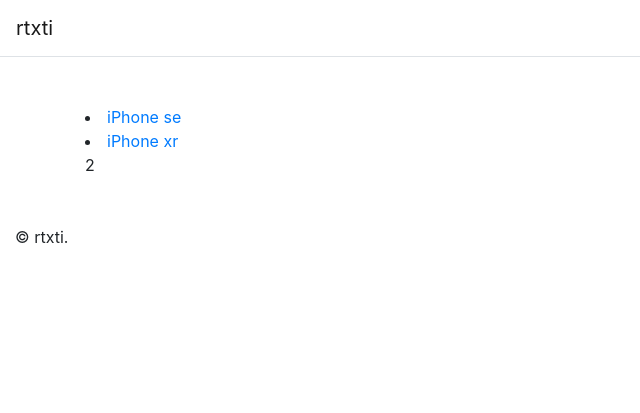
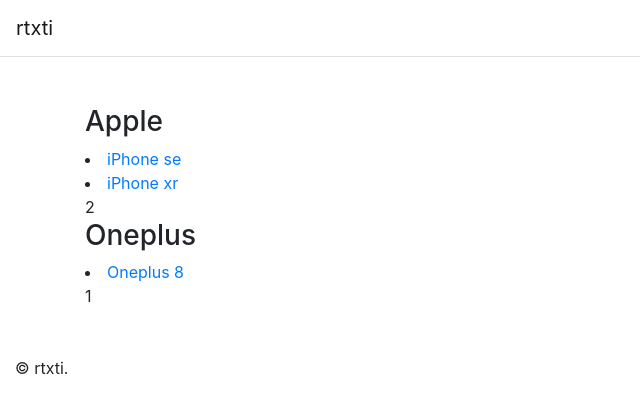
Before and after one commit to rtxti/www, a Jekyll site: the page built from smartphones.html, in a window 1280 px wide. Shown: the top 413 px of the page, without its empty margins (0-640 px from the left). Built offline with Jekyll 4.4.1, drawn with Linux system fonts in a browser that asks for light colours.

Commit message:
Update smartphones.html

```diff
--- a/smartphones.html
+++ b/smartphones.html
@@ -27,7 +27,14 @@ title: Smartphones
 
 <div class="container">
   {% assign phone-by-brand = site.smartphones | where: "brand", "apple" %}
-  <h3>{{ phone-by-brand.name }}</h3>
+  <h3>Apple</h3>
+  {% for phone in phone-by-brand %}
+  <li><a href="{{ phone.url | relative_url }}">{{ phone.title }}</a></li>
+  {% endfor %}
+  <span>{{ phone-by-brand.size }}</span>
+
+  {% assign phone-by-brand = site.smartphones | where: "brand", "oneplus" %}
+  <h3>Oneplus</h3>
   {% for phone in phone-by-brand %}
   <li><a href="{{ phone.url | relative_url }}">{{ phone.title }}</a></li>
   {% endfor %}
```
